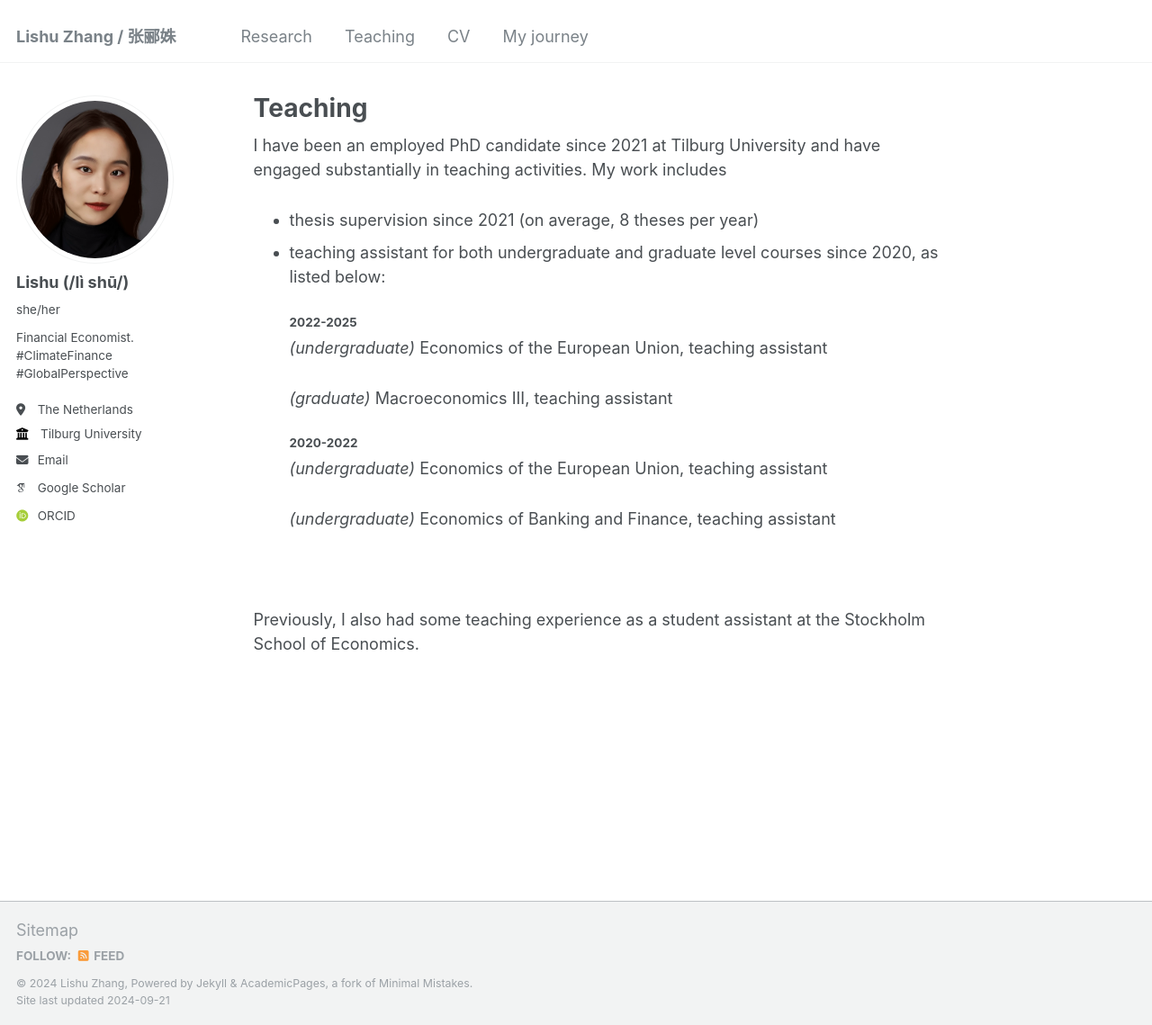
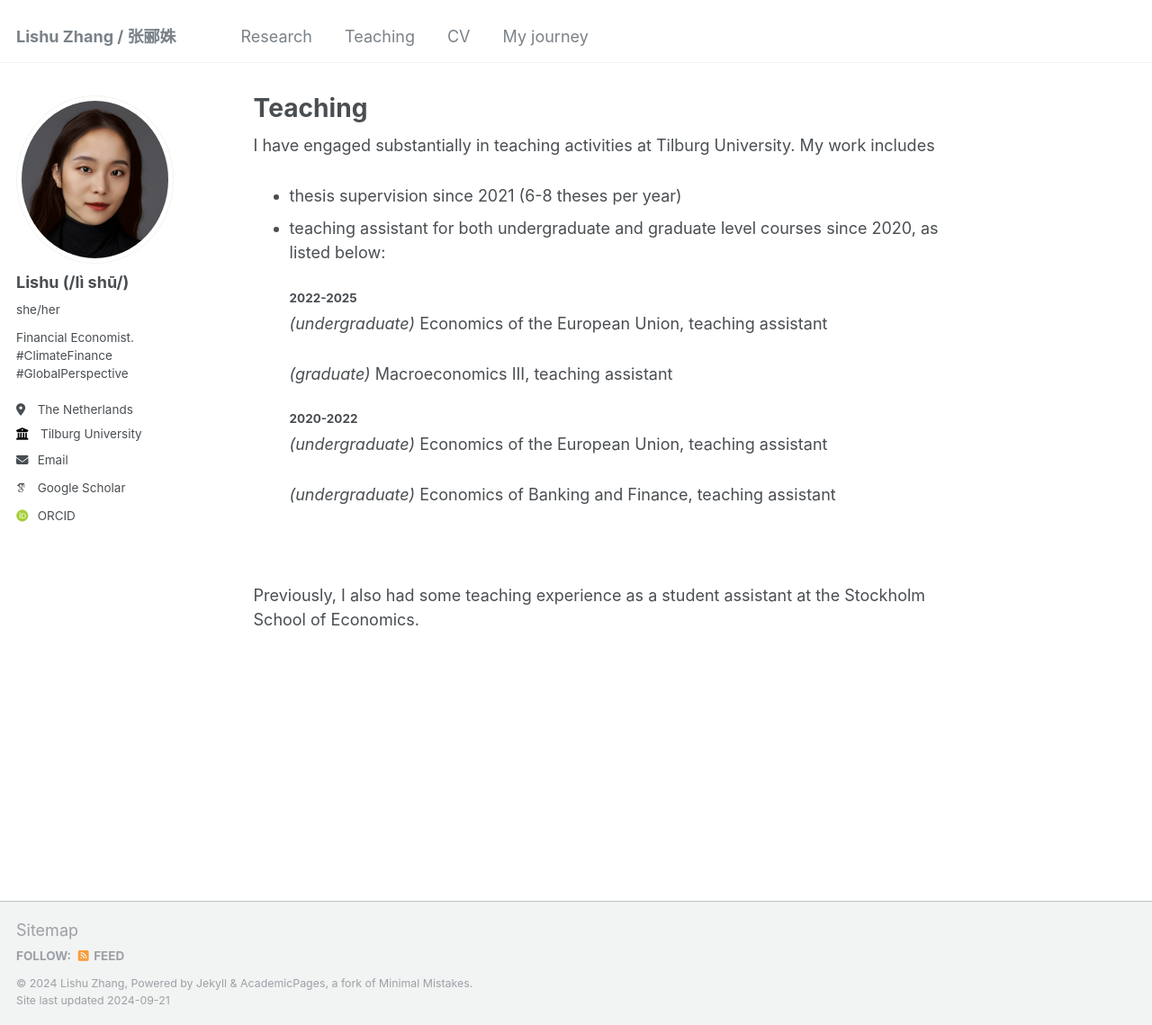
Before and after one commit to LishuZ/LishuZ.github.io, a Jekyll site: the page built from _pages/teaching.md, in a window 1280 px wide and 1139 px high. Shown: the whole window at 90% size. Built offline with Jekyll 4.4.1, drawn with Linux system fonts in a browser that asks for light colours; some web fonts are replaced.

Commit message:
Update teaching.md

```diff
--- a/_pages/teaching.md
+++ b/_pages/teaching.md
@@ -7,8 +7,8 @@ redirect_from:
   - /teaching.html
 ---
 
-I have been an employed PhD candidate since 2021 at Tilburg University and have engaged substantially in teaching activities. My work includes
-* thesis supervision since 2021 (on average, 8 theses per year)
+I have engaged substantially in teaching activities at Tilburg University. My work includes
+* thesis supervision since 2021 (6-8 theses per year)
 * teaching assistant for both undergraduate and graduate level courses since 2020, as listed below:
 
   #### 2022-2025
```
